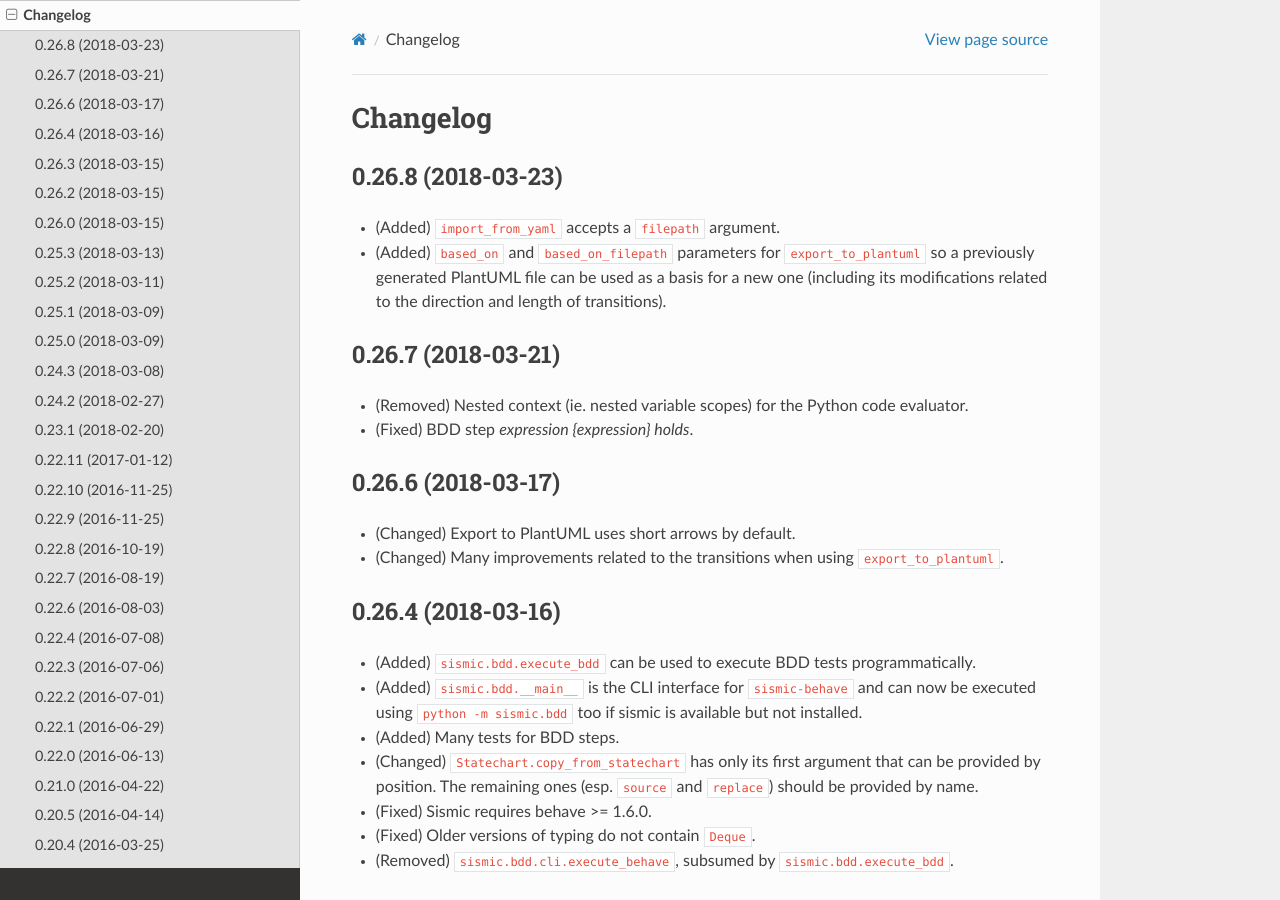
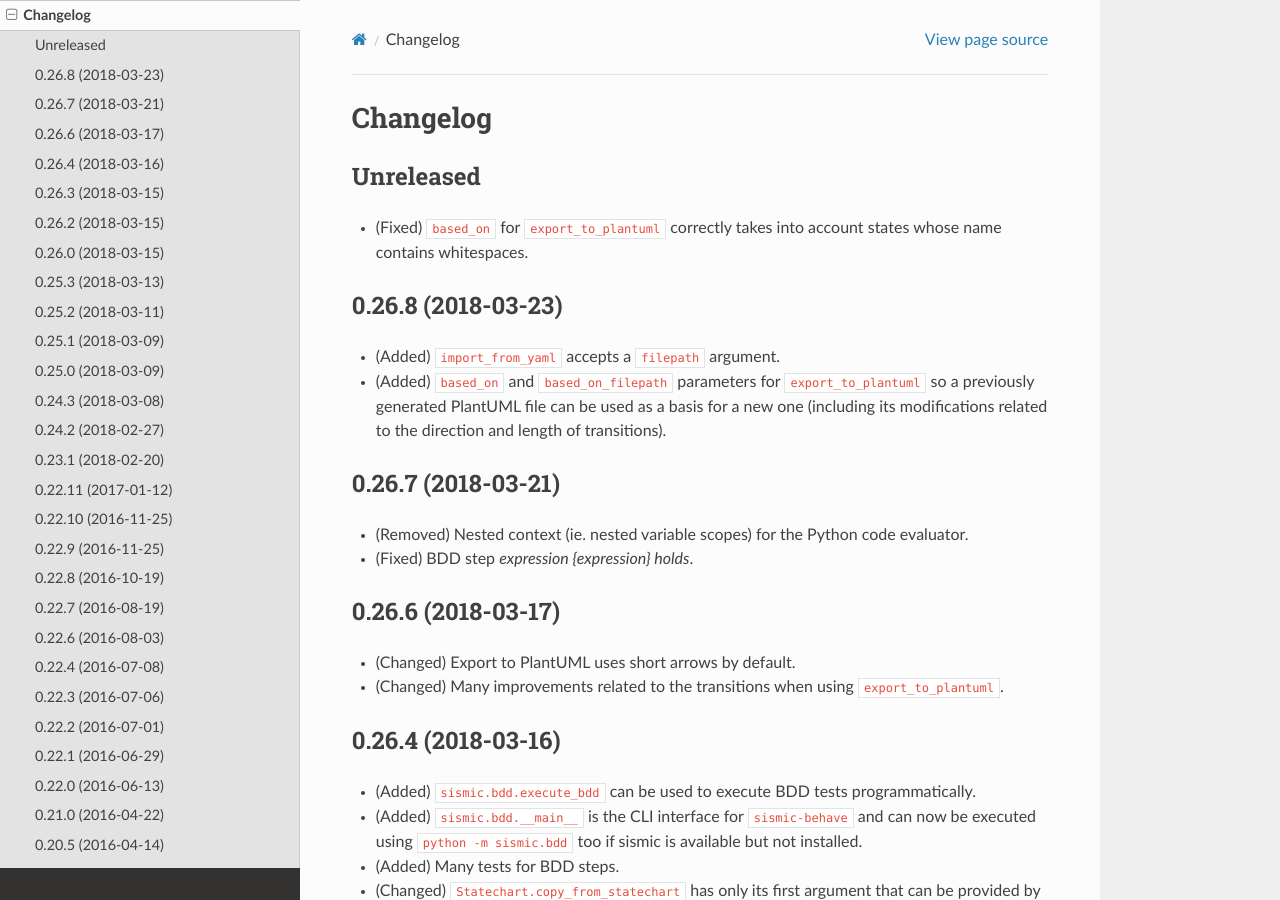
Before and after one commit to AlexandreDecan/sismic, a Sphinx documentation site: the page built from docs/changelog.rst, in a window 1280 px wide and 900 px high. Built offline with Sphinx 7.4.7 and the Read the Docs theme 2.0.0, drawn with Linux system fonts in a browser that asks for light colours.

Commit message:
``based_on`` for ``export_to_plantuml`` correctly takes into account states whose name contains whitespaces

```diff
--- a/CHANGELOG.rst
+++ b/CHANGELOG.rst
@@ -1,5 +1,11 @@
 Changelog
 =========
+
+Unreleased
+----------
+
+- (Fixed) ``based_on`` for ``export_to_plantuml`` correctly takes into account states whose name contains whitespaces.
+
 
 0.26.8 (2018-03-23)
 -------------------
--- a/docs/time.rst
+++ b/docs/time.rst
@@ -213,7 +213,8 @@ Notice from previous example that using a loop makes it impossible to send event
 For convenience, sismic provides a :py:func:`sismic.helpers.run_in_background`
 function that run an interpreter in a thread, and does the job of synchronizing the clock for you.
 
-
+.. autofunction:: sismic.helpers.run_in_background
+    :noindex:
 
 .. note:: An optional argument ``callback`` can be passed to :py:func:`~sismic.interpreter.helpers.run_in_background`.
     It must be a callable that accepts the (possibly empty) list of :py:class:`~sismic.interpreter.MacroStep` returned by
```
Also changed, not shown: docs/api/helpers.rst (added, +9 -0 lines), 2 other files.
